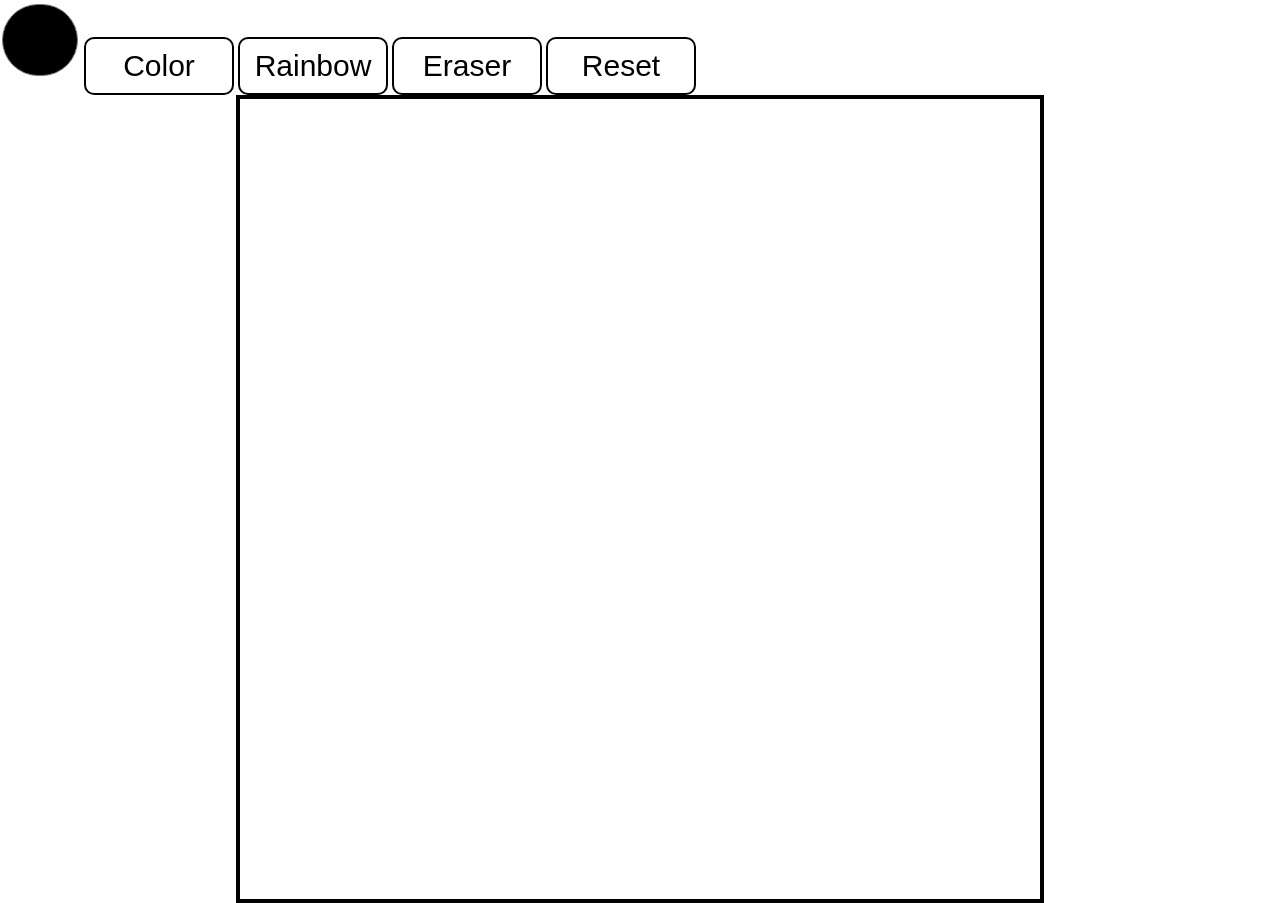
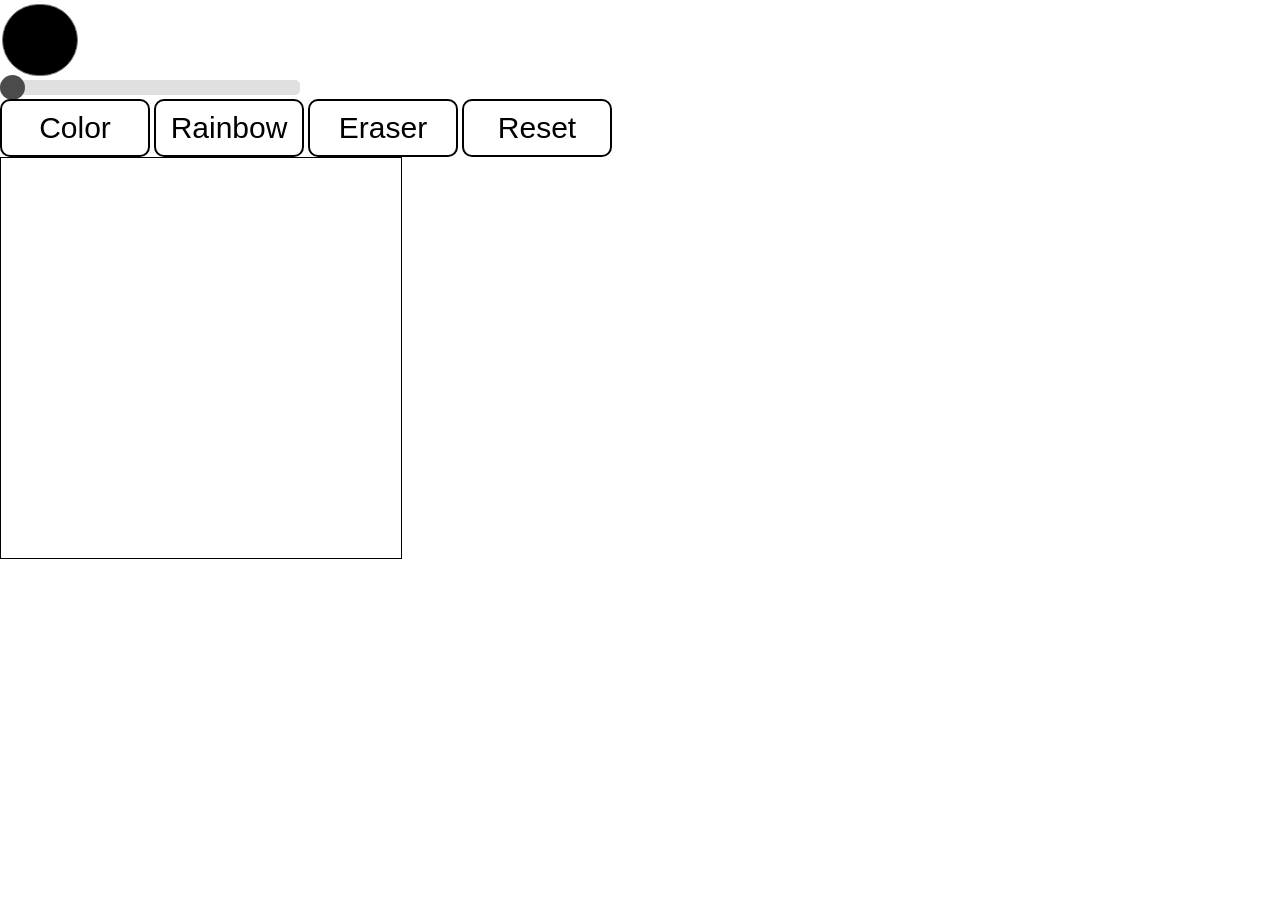
Before and after one commit to YasserS19/sketch, a website built with Vite: page index.html in a window 1280 px wide. After the commit the page ends 800 px from the top, so only its background shows below. Built offline with nearby package versions, Linux system fonts and the light colour scheme.

Commit message:
added silder, custom canvas size, and other stuff

```diff
--- a/index.html
+++ b/index.html
@@ -7,6 +7,16 @@
   </head>
   <body>
     <input type="color" class="picker" />
+    <div class="slidecontainer">
+      <input
+        type="range"
+        min="10"
+        max="100"
+        value="8"
+        step="2"
+        class="slider"
+      />
+    </div>
     <button class="color">Color</button>
     <button class="rainbow">Rainbow</button>
     <button class="eraser">Eraser</button>
--- a/script.js
+++ b/script.js
@@ -1,23 +1,23 @@
-const container = document.querySelector('.container');
-const squareCount = 100;
+let container = document.querySelector('.container');
+let squareNum = 8;
 
-for (let i = 0; i < squareCount * squareCount; i++) {
-    const square = document.createElement('div');
-    square.classList.add('square');
-    container.appendChild(square);
-}
+const root = document.documentElement;
+root.style.setProperty('--n', squareNum);
 
+let squares = genSquares(squareNum);
+
+
+const colors = ["#ff0000", "#ffa500", "#ffff00", "#008000", "#0000ff", "#4b0082", "#ee82ee"]
 let color = "black";
-const squares = document.querySelectorAll('.square');
+
+
 const colorButton = document.querySelector('.color');
 const eraseButton = document.querySelector('.eraser');
 const resetButton = document.querySelector('.reset');
+const rainbowButton = document.querySelector('.rainbow');
 const colorPicker = document.querySelector(".picker");
+const slider = document.querySelector(".slider");
 
-
-colorPicker.addEventListener("change", () => {
-    color = colorPicker.value;
-});
 
 squares.forEach(square => {
     square.addEventListener('mouseover', () => {
@@ -25,10 +25,33 @@ squares.forEach(square => {
     });
 });
 
+slider.addEventListener("input", () => {
+    squares = genSquares(Number(slider.value));
+    root.style.setProperty('--n', Number(slider.value));
+    squares.forEach(square => {
+        square.addEventListener('mouseover', () => {
+            square.style.backgroundColor = color;
+        });
+    });
+});
+
+
+colorPicker.addEventListener("change", () => {
+    color = colorPicker.value;
+});
+
 colorButton.addEventListener('click', () => {
     squares.forEach(square => {
         square.addEventListener('mouseover', () => {
             square.style.backgroundColor = color;
+        });
+    });
+});
+
+rainbowButton.addEventListener('click', () => {
+    squares.forEach(square => {
+        square.addEventListener('mouseover', () => {
+            square.style.backgroundColor = getRandomColor(colors);
         });
     });
 });
@@ -45,3 +68,17 @@ eraseButton.addEventListener('click', () => {
         });
     });
 });
+
+function getRandomColor(colors) {
+    return colors[Math.floor(Math.random() * 7)];
+}
+function genSquares(num) {
+    container.innerHTML = "";
+    for (let i = 0; i < num * num; i++) {
+        const square = document.createElement('div');
+        square.classList.add('square');
+        container.appendChild(square);
+    }
+    container = document.querySelector('.container');
+    return document.querySelectorAll('.square');
+}
--- a/style.css
+++ b/style.css
@@ -3,28 +3,53 @@
     margin: 0;
 }
 
+:root {
+    --n: 0;
+}
+
+
 .container {
     display: grid;
-    grid-template-columns: repeat(100, 1fr);
-    grid-template-rows: repeat(100, 1fr);
-    width: 800px;
-    height: 800px;
-    margin: auto;
-    border: 4px solid black;
+    grid-template-columns: repeat(var(--n), 1fr);
+    grid-template-rows: repeat(var(--n), 1fr);
+    width: 400px;
+    height: 400px;
+    border: 1px solid black;
 }
 
-.square {
-    background-color: white;
+.slider {
+
+    appearance: none;
+    width: 300px;
+    height: 15px;
+    border-radius: 5px;
+    background: #d3d3d3;
+    outline: none;
+    opacity: 0.7;
+    -webkit-transition: .2s;
+    transition: opacity .2s;
+}
+
+.slider:hover {
+    opacity: 1;
+}
+
+.slider::-webkit-slider-thumb {
+    appearance: none;
+    width: 25px;
+    height: 25px;
+    border-radius: 50%;
+    background: #000000;
+    cursor: pointer;
 }
 
 .picker {
-    -webkit-appearance: none;
+    appearance: none;
     width: 80px;
     height: 80px;
     background: none;
     border: none;
     border-radius: 50px;
-    /* background-color: white; */
 }
 
 .picker::-webkit-color-swatch {
```
